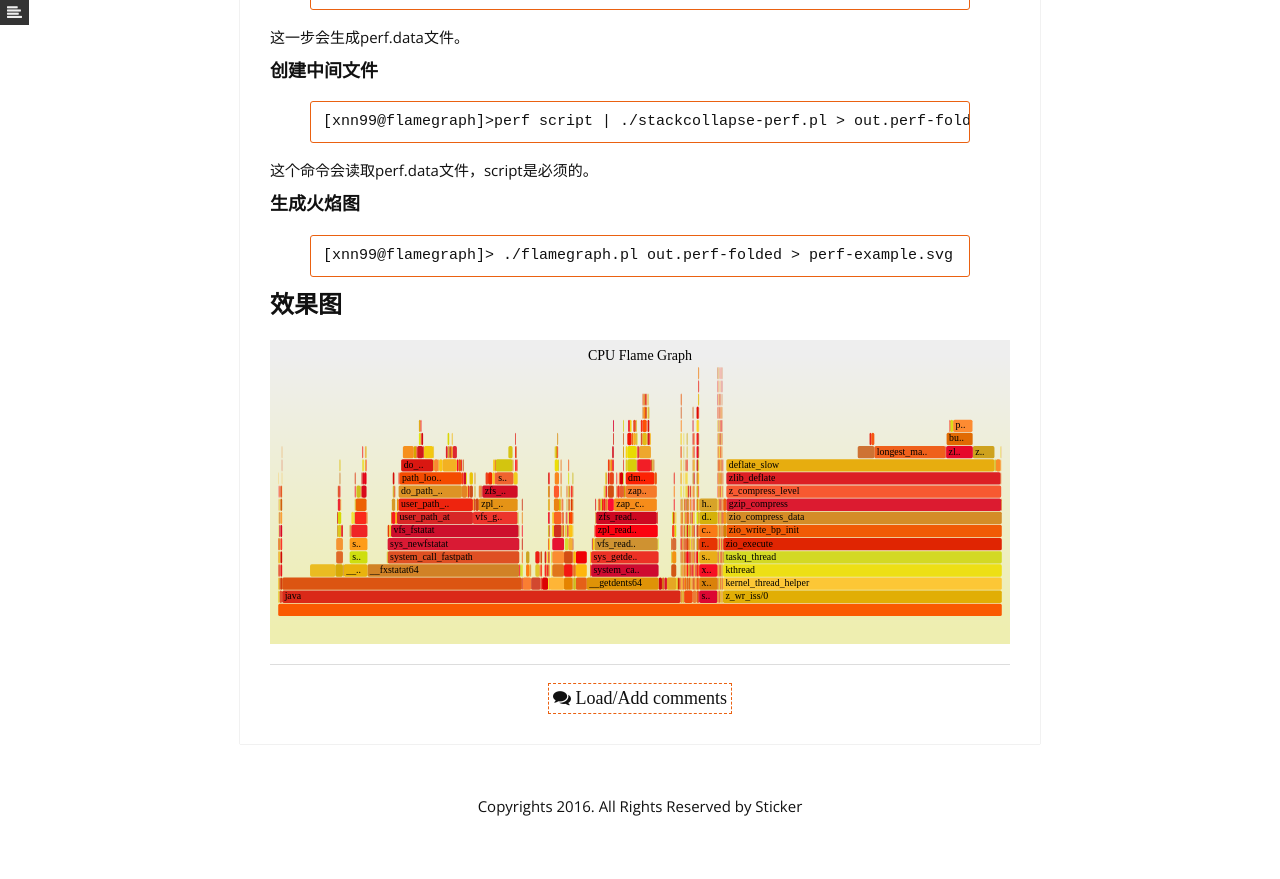
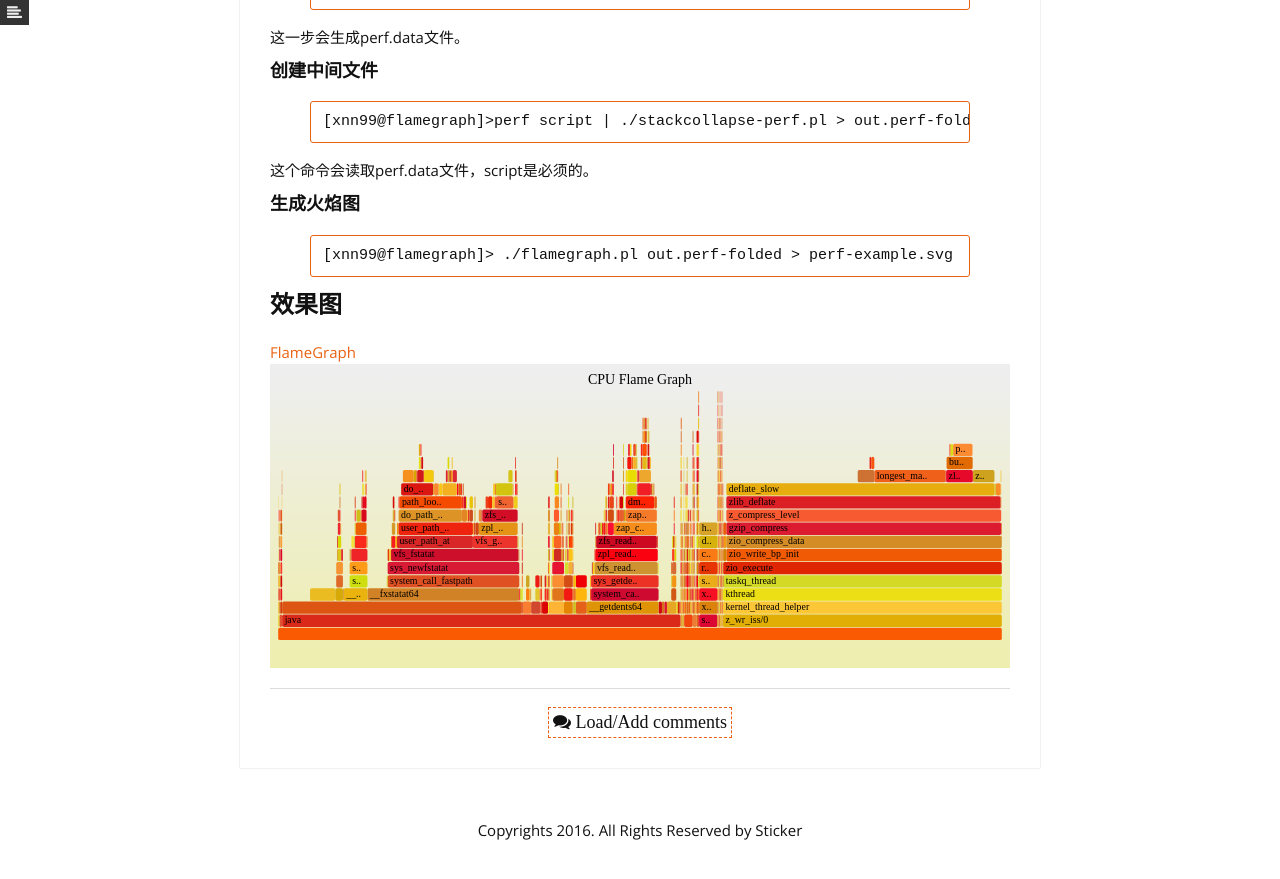
Before and after one commit to XNN99/sticker, a Jekyll site: the page built from _posts/2016-12-27-flamgraphs-1.md, in a window 1280 px wide and 900 px high, scrolled down 3472 px. Shown: the top 879 px of the window. Built offline with Jekyll 4.4.1, drawn with Linux system fonts in a browser that asks for light colours; nearby versions of some CDN libraries; library files that are not in the unit come from our copies.

Commit message:
add flamegraphs blog

```diff
--- a/_posts/2016-12-27-flamgraphs-1.md
+++ b/_posts/2016-12-27-flamgraphs-1.md
@@ -133,4 +133,5 @@ highlighter: rouge
 {% endhighlight %}
 
 ## 效果图
+[FlameGraph]({{site.baseurl}}/images/flamegraph-example-1.svg)
 ![FlameGraph]({{site.baseurl}}/images/flamegraph-example-1.svg)
```
